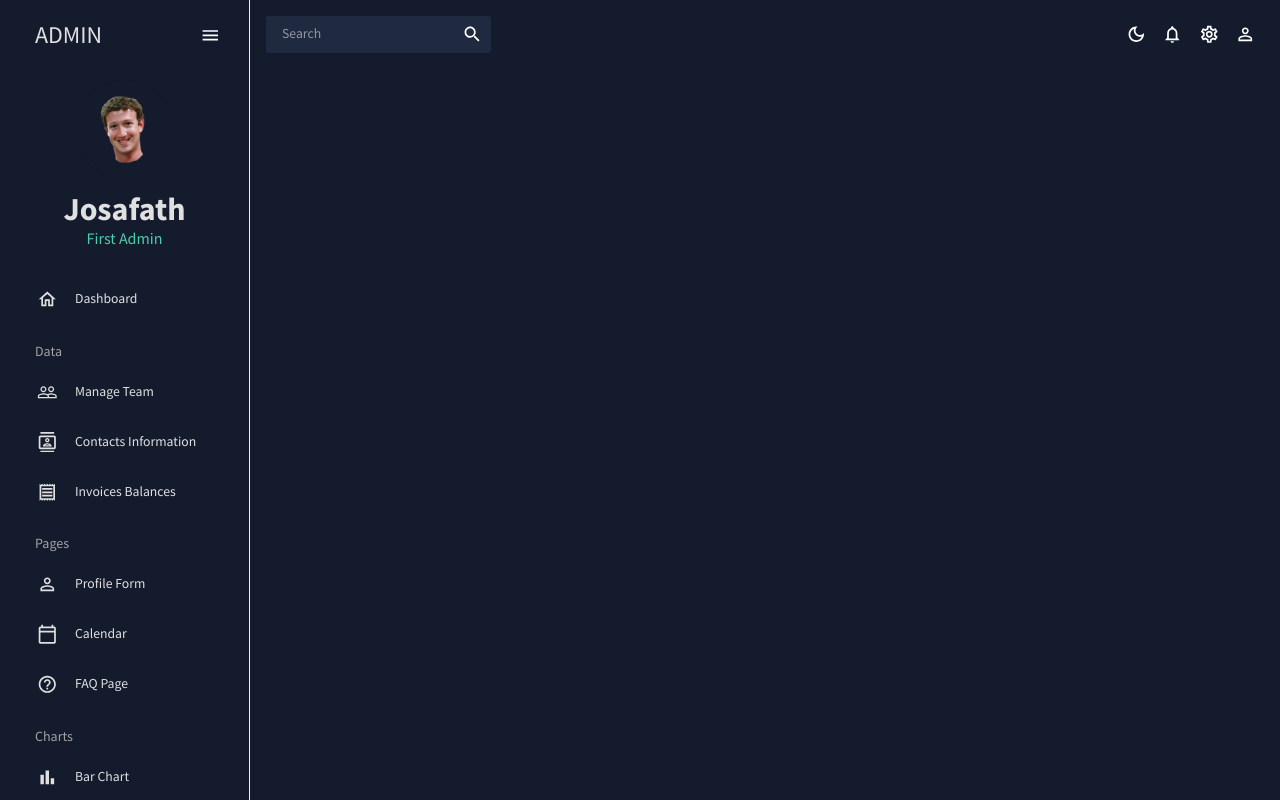
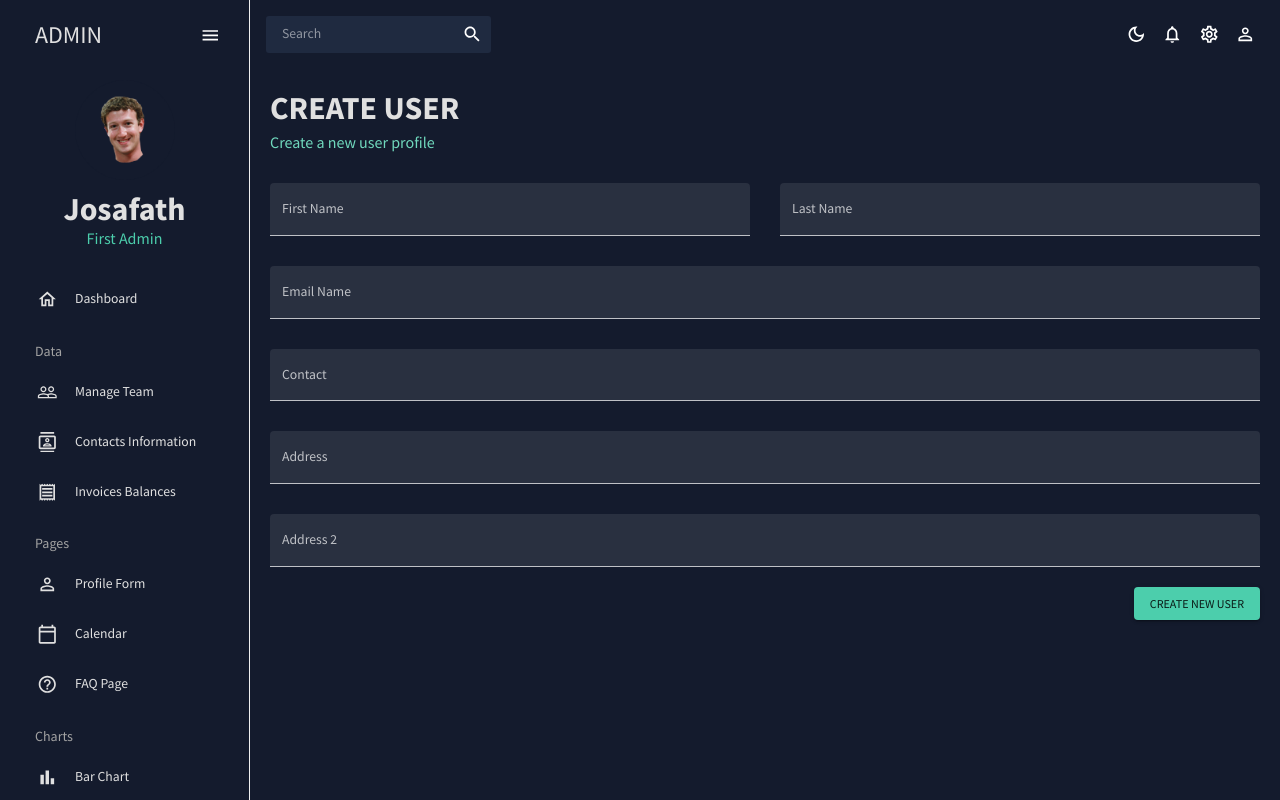
Before and after one commit to JosafathSosa/react-admin, a React (Create React App) app: page /form in a window 1280 px wide. Built offline with nearby package versions, Linux system fonts and the light colour scheme.

Commit message:
Add form validation
Form validation using formik and yup

```diff
--- a/src/App.js
+++ b/src/App.js
@@ -9,7 +9,7 @@
 import { Invoices } from "./scenes/invoices";
 import { Contacts } from "./scenes/contacts";
 // import Bar from "./scenes/bar";
-// import Form from "./scenes/form";
+import { Form } from "./scenes/form";
 // import Line from "./scenes/line";
 // import Pie from "./scenes/pie";
 // import FAQ from "./scenes/faq ";
@@ -31,7 +31,7 @@
               <Route path="/team" element={<Team />} />
               <Route path="/contacts" element={<Contacts />} />
               <Route path="/invoices" element={<Invoices />} />
-              {/* <Route path="/form" element={<Form />} /> */}
+              <Route path="/form" element={<Form />} />
               {/* <Route path="/bar" element={<Bar />} /> */}
               {/* <Route path="/pie" element={<Pie />} /> */}
               {/* <Route path="/line" element={<Line />} /> */}
--- /dev/null
+++ b/src/scenes/form/index.jsx
@@ -0,0 +1,150 @@
+import { Box, Button, TextField } from "@mui/material";
+import { Formik } from "formik";
+import * as yup from "yup";
+import useMediaQuery from "@mui/material/useMediaQuery";
+import { Header } from "../../components/Header";
+
+const initialValues = {
+  firstName: "",
+  lastName: "",
+  email: "",
+  contact: "",
+  address1: "",
+  address2: "",
+};
+
+const phoneRegExp = /^[+]*[(]{0,1}[0-9]{1,4}[)]{0,1}[-\s\./0-9]*$/;
+
+const userSchema = yup.object().shape({
+  firstName: yup.string().required("Required"),
+  lastName: yup.string().required("Required"),
+  email: yup.string().email("Invalid email").required("Required"),
+  contact: yup
+    .string()
+    .matches(phoneRegExp, "Phone Number is not valid")
+    .required("Required"),
+  address1: yup.string().required("Required"),
+  address2: yup.string().required("Required"),
+});
+
+export const Form = () => {
+  const isNonMobile = useMediaQuery("(min-width:600px)");
+
+  const handleFormSubmit = (values) => {
+    console.log(values);
+  };
+  return (
+    <Box m="20px ">
+      <Header title="CREATE USER" subtitle="Create a new user profile" />
+      <Formik
+        onSubmit={handleFormSubmit}
+        initialValues={initialValues}
+        validationSchema={userSchema}
+      >
+        {({
+          values,
+          errors,
+          touched,
+          handleBlur,
+          handleChange,
+          handleSubmit,
+        }) => (
+          <form onSubmit={handleSubmit}>
+            <Box
+              display="grid"
+              gap="30px"
+              gridTemplateColumns="repeat(4, minmax(0, 1fr))"
+              sx={{
+                "& > div": { gridColumn: isNonMobile ? undefined : "span 4" },
+              }}
+            >
+              <TextField
+                fullWidth
+                variant="filled"
+                type="text"
+                label="First Name"
+                onBlur={handleBlur}
+                onChange={handleChange}
+                value={values.firstName}
+                name="firstName"
+                error={!!touched.firstName && !!errors.firstName}
+                helperText={touched.firstName && errors.firstName}
+                sx={{ gridColumn: "span 2" }}
+              />
+              <TextField
+                fullWidth
+                variant="filled"
+                type="text"
+                label="Last Name"
+                onBlur={handleBlur}
+                onChange={handleChange}
+                value={values.lastName}
+                name="lastName"
+                error={!!touched.lastName && !!errors.lastName}
+                helperText={touched.lastName && errors.lastName}
+                sx={{ gridColumn: "span 2" }}
+              />
+              <TextField
+                fullWidth
+                variant="filled"
+                type="text"
+                label="Email Name"
+                onBlur={handleBlur}
+                onChange={handleChange}
+                value={values.email}
+                name="email"
+                error={!!touched.email && !!errors.email}
+                helperText={touched.email && errors.email}
+                sx={{ gridColumn: "span 4" }}
+              />
+              <TextField
+                fullWidth
+                variant="filled"
+                type="text"
+                label="Contact"
+                onBlur={handleBlur}
+                onChange={handleChange}
+                value={values.contact}
+                name="contact"
+                error={!!touched.contact && !!errors.contact}
+                helperText={touched.contact && errors.contact}
+                sx={{ gridColumn: "span 4" }}
+              />
+              <TextField
+                fullWidth
+                variant="filled"
+                type="text"
+                label="Address"
+                onBlur={handleBlur}
+                onChange={handleChange}
+                value={values.address1}
+                name="address1"
+                error={!!touched.address1 && !!errors.address1}
+                helperText={touched.address1 && errors.address1}
+                sx={{ gridColumn: "span 4" }}
+              />
+              <TextField
+                fullWidth
+                variant="filled"
+                type="text"
+                label="Address 2"
+                onBlur={handleBlur}
+                onChange={handleChange}
+                value={values.address2}
+                name="address2"
+                error={!!touched.address2 && !!errors.address2}
+                helperText={touched.address2 && errors.address2}
+                sx={{ gridColumn: "span 4" }}
+              />
+            </Box>
+            <Box display="flex" justifyContent="end" mt="20px">
+              <Button type="submit" color="secondary" variant="contained">
+                Create New User
+              </Button>
+            </Box>
+          </form>
+        )}
+      </Formik>
+    </Box>
+  );
+};
```
Also changed, not shown: src/scenes/contacts/index.jsx (+5 -5 lines).
